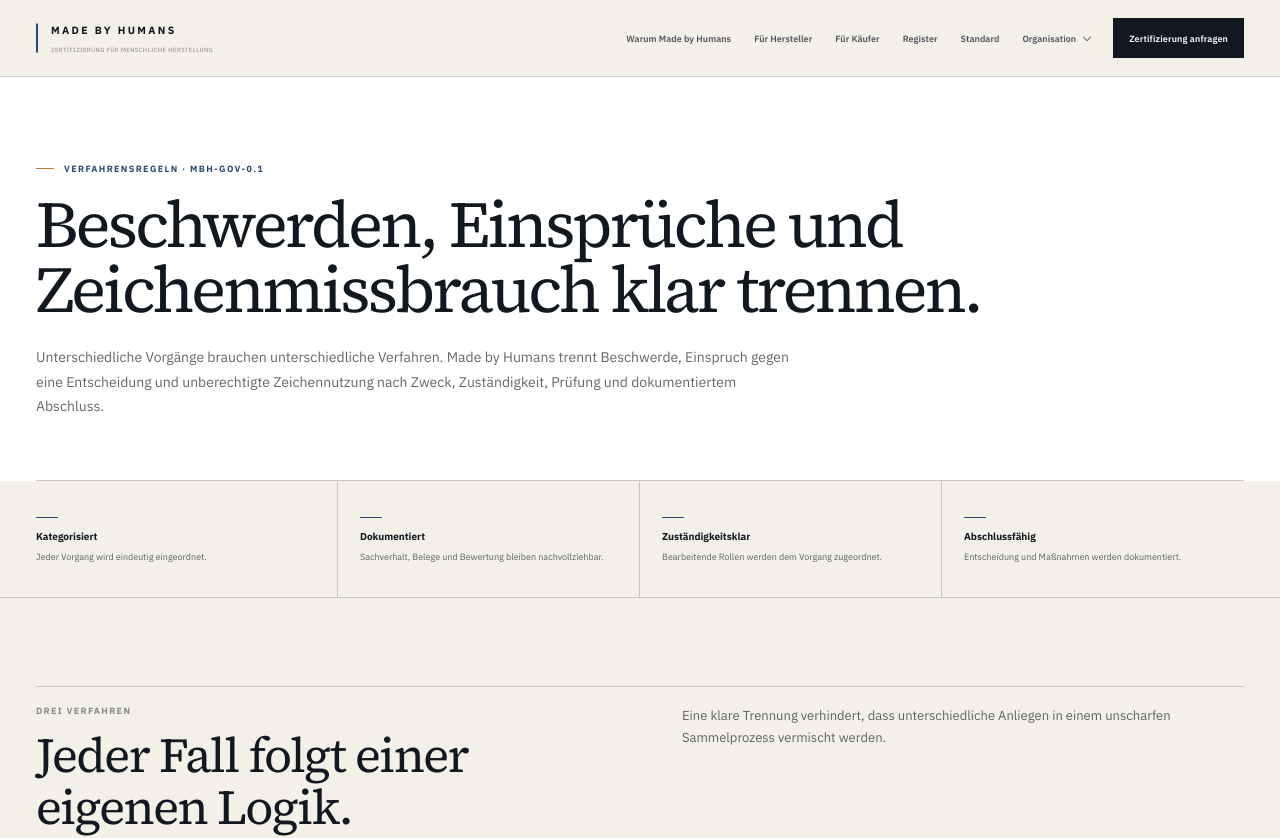
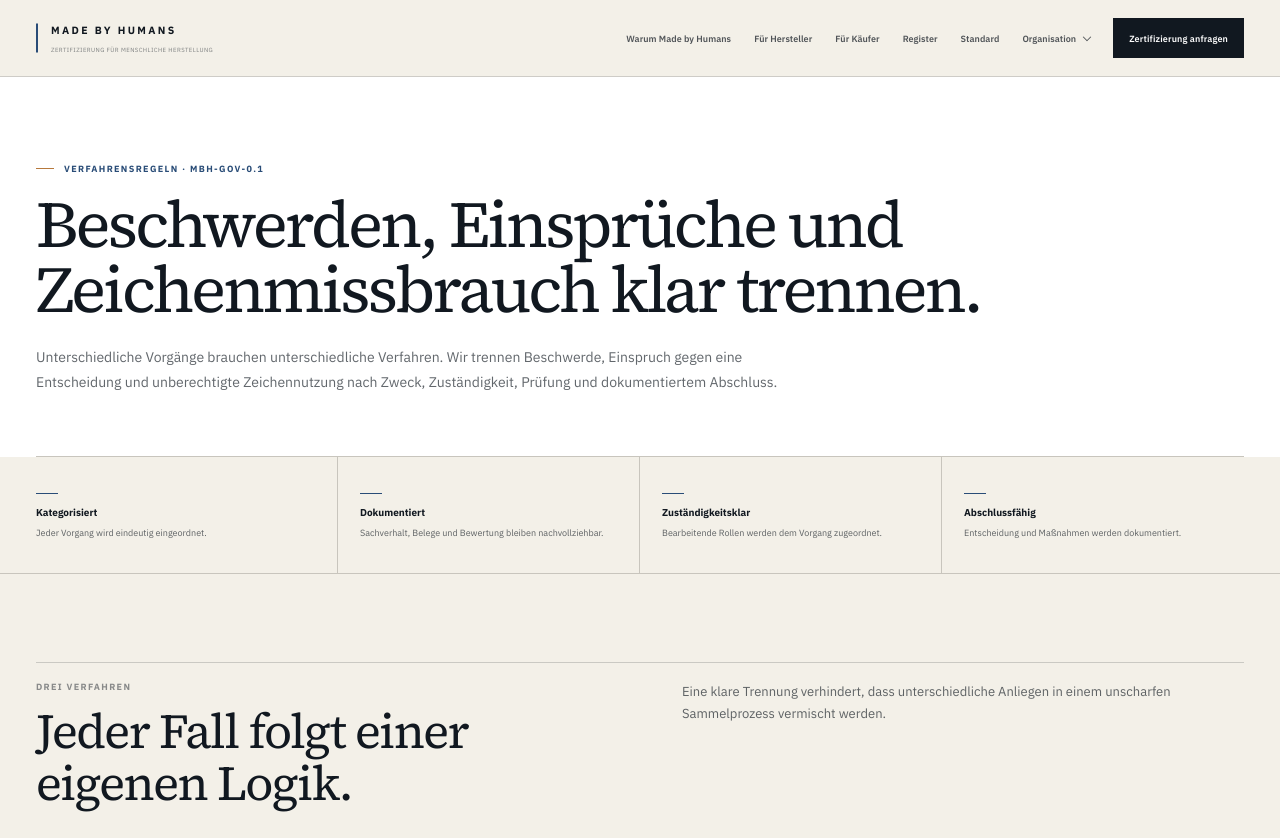
Before and after one commit to dennis-glaser-coder/human-certification-web, a Next.js app: page /verfahren in a window 1280 px wide. Shown: the top 838 px of the page. Built offline with nearby package versions, Linux system fonts and the light colour scheme.

Commit message:
Rename brand to Made by Human and strengthen first-person voice

```diff
--- a/src/app/verfahren/page.js
+++ b/src/app/verfahren/page.js
@@ -5,7 +5,7 @@ import { canonical } from '../../lib/seo';
 
 export const metadata = {
   title: 'Beschwerden, Einsprüche & Zeichenmissbrauch',
-  description: 'Verfahrensregeln für Beschwerden, Einsprüche gegen Zertifizierungsentscheidungen und Zeichenmissbrauch bei Made by Humans.',
+  description: 'Verfahrensregeln für Beschwerden, Einsprüche gegen Zertifizierungsentscheidungen und Zeichenmissbrauch bei Made by Human.',
   alternates: { canonical: canonical('/verfahren') },
 };
 
@@ -50,7 +50,7 @@ export default function ProceduresPage() {
         <div className="eyebrow">VERFAHRENSREGELN · MBH-GOV-0.1</div>
         <h1>Beschwerden, Einsprüche und Zeichenmissbrauch klar trennen.</h1>
         <p className="lead">
-          Unterschiedliche Vorgänge brauchen unterschiedliche Verfahren. Made by Humans trennt
+          Unterschiedliche Vorgänge brauchen unterschiedliche Verfahren. Wir trennen
           Beschwerde, Einspruch gegen eine Entscheidung und unberechtigte Zeichennutzung
           nach Zweck, Zuständigkeit, Prüfung und dokumentiertem Abschluss.
         </p>
```
